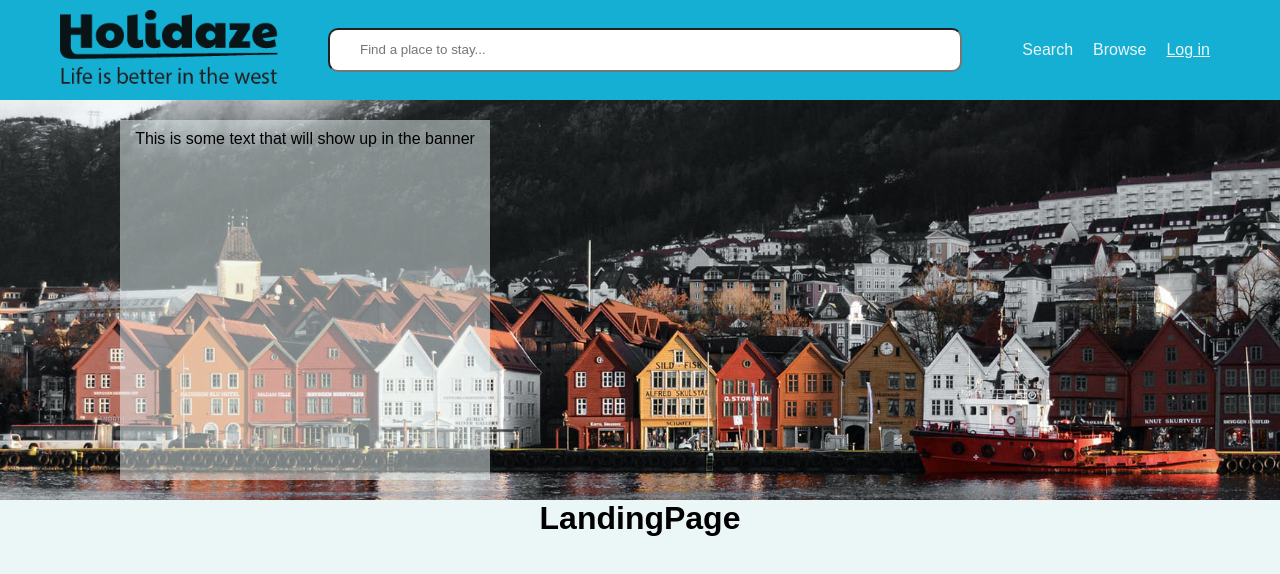
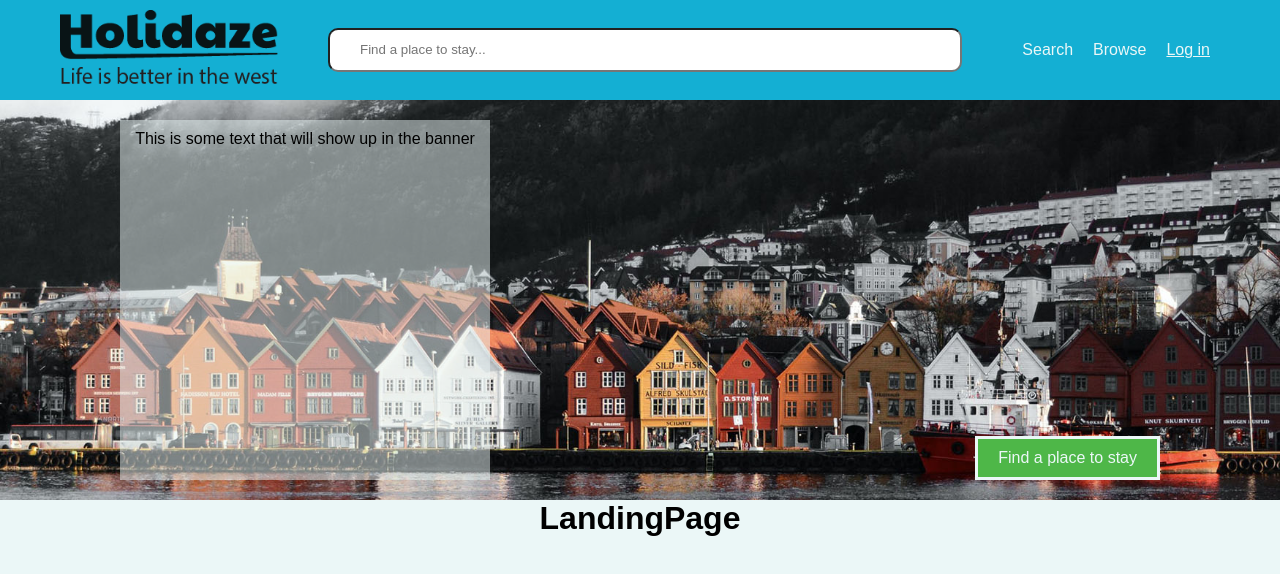
Before and after one commit to sono81/holidaze, a React (Create React App) app: page / in a window 1280 px wide. Shown: the top 574 px of the page. Built offline with nearby package versions, Linux system fonts and the light colour scheme.

Commit message:
add banner button and styles

```diff
--- a/src/components/layout/Banner.js
+++ b/src/components/layout/Banner.js
@@ -13,6 +13,8 @@ function Banner() {
       <div className="banner__textbox">
           This is some text that will show up in the banner
       </div>
+
+      <div className="btn btn__banner btn--green">Find a place to stay</div>
     </div>
   );
 }
--- a/src/main.scss
+++ b/src/main.scss
@@ -3,3 +3,4 @@
 @import 'scss/components/app';
 @import 'scss/components/header';
 @import 'scss/components/banner';
+@import 'scss/global/buttons';
--- /dev/null
+++ b/src/scss/global/_buttons.scss
@@ -0,0 +1,15 @@
+.btn {
+  padding: 10px 20px;
+
+  &__banner {
+    position: absolute;
+    right: 120px;
+    bottom: 20px;
+  }
+
+  &--green {
+    background-color: $success-green;
+    border: 3px solid $blueish-white;
+    color: $blueish-white;
+  }
+}
```
Also changed, not shown: 1 other file (tests, documents, lock files or other folders).
